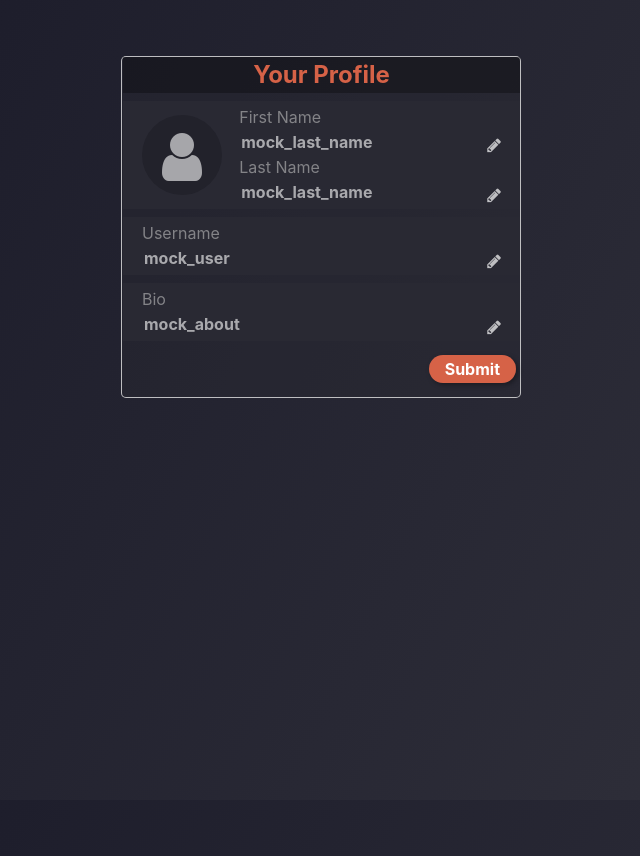
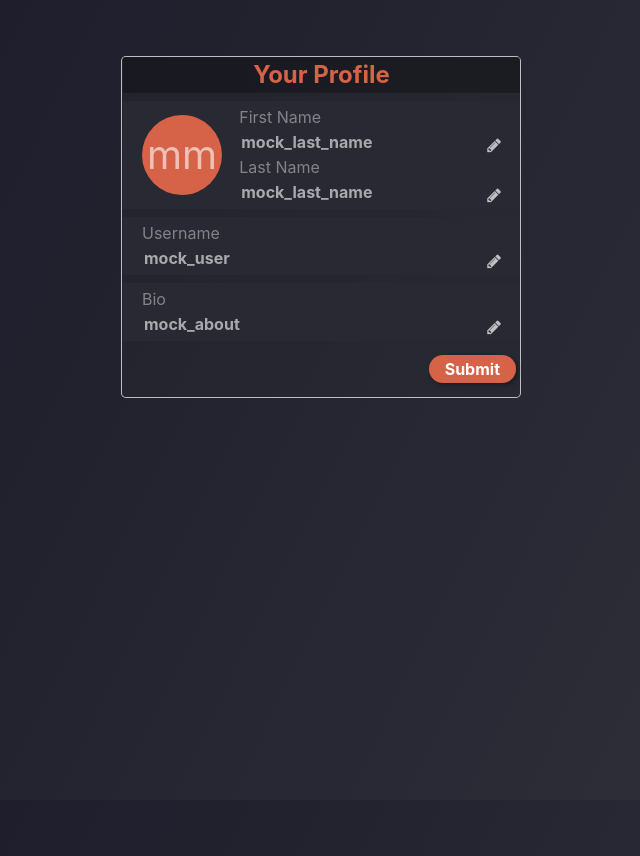
Before and after one commit to TrueChat/Frontend, a React (Create React App) app: page /profile in a window 1280 px wide. Shown: the whole page, without its empty margins (319-959 px from the left). Built offline with nearby package versions, Linux system fonts and the light colour scheme; the HTML template or start-up script is replaced by a standard one.

Commit message:
fixed avatar

```diff
--- a/src/pages/profile/components/ProfileEditForm.scss
+++ b/src/pages/profile/components/ProfileEditForm.scss
@@ -9,11 +9,15 @@
   background-color: rgba(45, 45, 51, 0.3);
 
   .user-image-container {
+    $width: 5rem;
+    $font-size: $width / 2;
+
     text-align: center;
-    font-size: 3.5rem;
-    background-color: darken(rgba(41, 41, 51, 1), 3%);
-    height: 5rem;
-    width: 5rem;
+    font-size: $font-size;
+    padding-top: $font-size / 4;
+    background: $ORANGE;
+    height: $width;
+    width: $width;
     color: $TEXT_COLOR;
     border-radius: 50%;
     .user-image {
@@ -59,4 +63,5 @@
     background-color: rgba(0, 0, 0, 0.3);
     color: $ORANGE;
   }
+
 }
--- a/src/pages/profile/components/ProfileEditForm.tsx
+++ b/src/pages/profile/components/ProfileEditForm.tsx
@@ -41,6 +41,14 @@ export default class ProfileEditForm extends React.Component<ProfileEditFormProp
 
   render() {
     const { loading, submissionResult, userProfile } = this.state;
+    const Avatar = ({userProfile} : {userProfile: UserProfile}) => (
+      <span className="initials">
+        {userProfile.first_name && userProfile.last_name
+          ? `${userProfile.first_name[0]}${userProfile.last_name[0]}`
+          : "NS"
+        }
+      </span>
+    )
     const SubmissionMessage = ({message} : {message: string}) => (
       <div className="text-center m-1 c-attention">
         {message}
@@ -55,7 +63,7 @@ export default class ProfileEditForm extends React.Component<ProfileEditFormProp
         <div className="row info-row align-center">
           <div className="col-3">
             <div className="user-image-container">
-              <i className="user-image" />
+              <Avatar userProfile={userProfile} />
             </div>
           </div>
           <div className="col-9">
```
